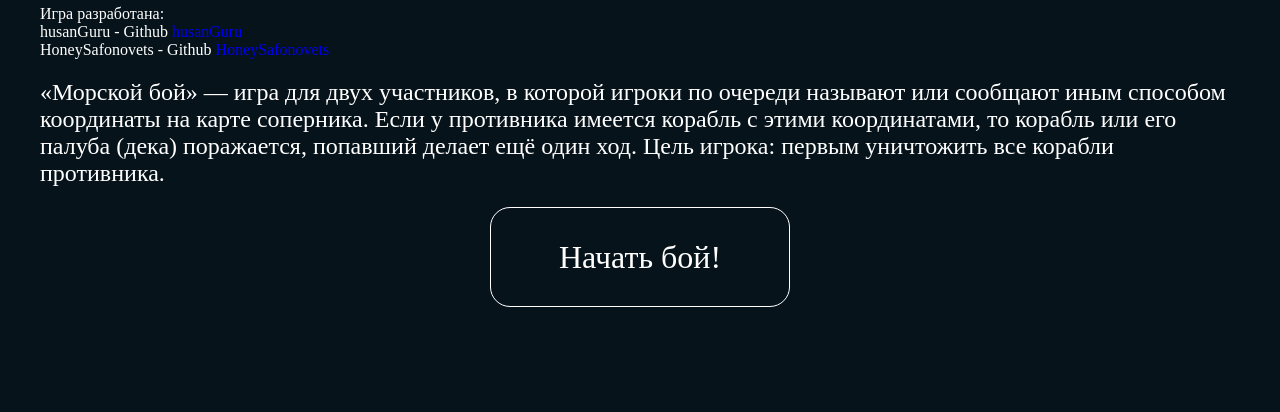
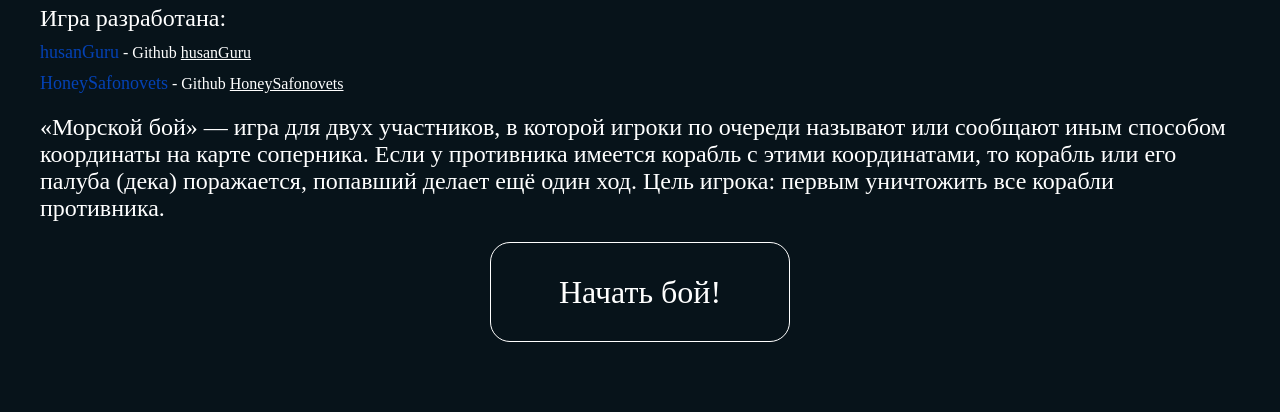
Before and after one commit to husanGuru/team-project-battleship, a website built with Vite: page index.html in a window 1280 px wide. Shown: the part 722-1134 px from the top of the page. Before the commit the page ends 1099 px from the top, so only its background shows below. Built offline with nearby package versions, Linux system fonts and the light colour scheme.

Commit message:
feat: add styles for devs section

```diff
--- a/src/components/homaPage.ts
+++ b/src/components/homaPage.ts
@@ -13,13 +13,13 @@ export function homePage() {
     <header>
 
     <main class="main">
-      <div class="main__title">
-        Игра разработана:
-        <h3>husanGuru - Github <a href="https://github.com/husanGuru">husanGuru</a></h3>
-        <h3>HoneySafonovets - Github <a href="https://github.com/HoneySafonovets">HoneySafonovets</a></h3>
+      <div class="main__devs">
+        <h2 class="main__title">Игра разработана:</h2>
+        <h3 class="main__subtitle"><span>husanGuru</span> - Github <a href="https://github.com/husanGuru">husanGuru</a></h3>
+        <h3 class="main__subtitle"><span>HoneySafonovets</span> - Github <a href="https://github.com/HoneySafonovets">HoneySafonovets</a></h3>
       </div>
 
-      <p class="main__subtitle">
+      <p class="main__description">
         «Морской бой» — игра для двух участников, в которой игроки по очереди называют или сообщают иным способом координаты на карте соперника.
         Если у противника имеется корабль с этими координатами, то корабль или его палуба (дека) поражается, попавший делает ещё один ход.
         Цель игрока: первым уничтожить все корабли противника.
--- a/src/styles/main.css
+++ b/src/styles/main.css
@@ -20,7 +20,29 @@
   gap: 20px;
 }
 
-.main__subtitle {
+.main__devs {
+  display: flex;
+  flex-direction: column;
+  justify-content: flex-start;
+  align-items: flex-start;
+  gap: 10px;
+}
+
+.main__title {
+  font-size: 24px;
+}
+
+.main__subtitle span {
+  color: var(--colorDevs);
+  font-size: 18px;
+}
+
+.main__subtitle a {
+  color: inherit;
+  text-decoration: underline;
+}
+
+.main__description {
   max-width: 100%;
   font-size: 24px;
   /* align-self: center; */
@@ -41,9 +63,6 @@
   transition: all 0.3s ease-in;
 }
 
-.main__subtitle {
-}
-
 @media screen and (hover: hover) {
   .main__fight:hover {
     cursor: pointer;
--- a/src/styles/variables.css
+++ b/src/styles/variables.css
@@ -5,5 +5,6 @@
   --backColor: #07131a;
   --colorMain: white;
   --colorAccent: #020709;
+  --colorDevs: #0442b5;
   --font-main: 'Inter', sans-serif;
 }
```
